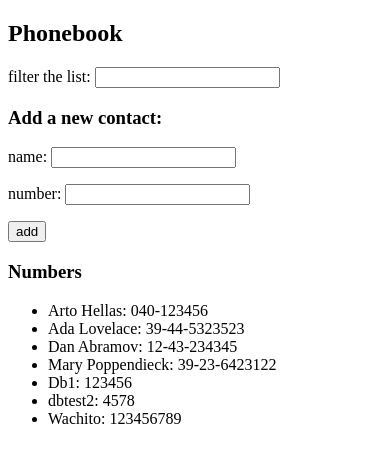
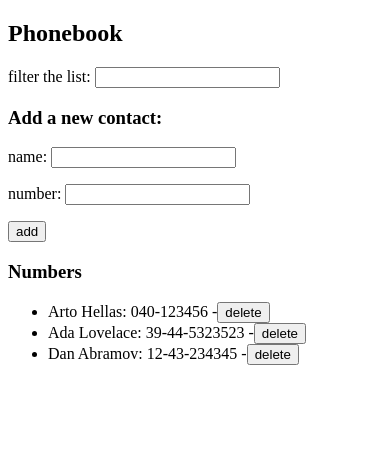
Before and after one commit to FabricioPaoloni/fullstackopen-part2, a React (Vite) app in the folder phonebook/: page / in a window 390 px wide. Shown: the top 462 px of the page. Built offline with nearby package versions, Linux system fonts and the light colour scheme; data requests are answered from the project's data file.

Commit message:
2.14: The Phonebook step 9. Created deletePerson function and handleDeletePerson event handler. Added state to Person component to handle delete confirmation.

```diff
--- a/phonebook/db.json
+++ b/phonebook/db.json
@@ -11,29 +11,9 @@
       "id": "2"
     },
     {
+      "id": "dc72",
       "name": "Dan Abramov",
-      "number": "12-43-234345",
-      "id": "3"
-    },
-    {
-      "name": "Mary Poppendieck",
-      "number": "39-23-6423122",
-      "id": "4"
-    },
-    {
-      "id": "b779",
-      "name": "Db1",
-      "number": "123456"
-    },
-    {
-      "id": "d27c",
-      "name": "dbtest2",
-      "number": "4578"
-    },
-    {
-      "id": "bfb1",
-      "name": "Wachito",
-      "number": "123456789"
+      "number": "12-43-234345"
     }
   ]
 }
--- a/phonebook/src/App.jsx
+++ b/phonebook/src/App.jsx
@@ -72,6 +72,17 @@ const App = () => {
     }
   }
 
+  const handleDeletePerson = (id) => {
+    personServices
+      .deletePerson(id)
+      .then(deleted => {
+        console.log(deleted)
+        let auxArray = persons.filter(person => person.id !== id)
+        setPersons(auxArray)
+      })
+
+}
+
   return (
     <div>
       <h2>Phonebook</h2>
@@ -80,7 +91,7 @@ const App = () => {
       <AddPerson handleSubmitName={handleSubmitName} newName={newName} handleInputName={handleInputName}
          handleInputNumber={handleInputNumber} newNumber={newNumber} />
       <h3>Numbers</h3>
-      <PersonsList personsToShow={personsToShow} />
+      <PersonsList personsToShow={personsToShow} handleDeletePerson={handleDeletePerson} />
     </div>
   )
 }
--- a/phonebook/src/components/Person.jsx
+++ b/phonebook/src/components/Person.jsx
@@ -1,6 +1,16 @@
+import { useState } from "react"
+
+
 const Person = (props) => {
+    const [confirmDelete, setConfirmDelete] = useState(false)
     return(
-        <li>{props.person.name}: {props.person.number}</li>
+        <li>{props.person.name}: {props.person.number} -
+            {
+            confirmDelete ?
+            <button onClick={()=>props.handleDeletePerson(props.person.id)}>confirm delete</button> :
+            <button onClick={() => setConfirmDelete(true)}>delete</button>
+            }
+        </li>
     )
 }
 
--- a/phonebook/src/components/PersonsList.jsx
+++ b/phonebook/src/components/PersonsList.jsx
@@ -3,7 +3,7 @@ import Person from "./Person"
 const PersonsList = (props) => {
     return (
         <ul>
-            {props.personsToShow.map(person => <Person key={person.name} person={person} />
+            {props.personsToShow.map(person => <Person key={person.name} person={person} handleDeletePerson={props.handleDeletePerson}/>
             )}
         </ul>
     )
--- a/phonebook/src/services/persons.js
+++ b/phonebook/src/services/persons.js
@@ -10,4 +10,8 @@ const createPerson = (newPerson) => {
     return axios.post(baseURL, newPerson).then(response => response.data)
 }
 
-export default { getAll, createPerson }
+const deletePerson = (id) => {
+    return axios.delete(`${baseURL}/${id}`).then(response => response.data)
+}
+
+export default { getAll, createPerson, deletePerson }
```
